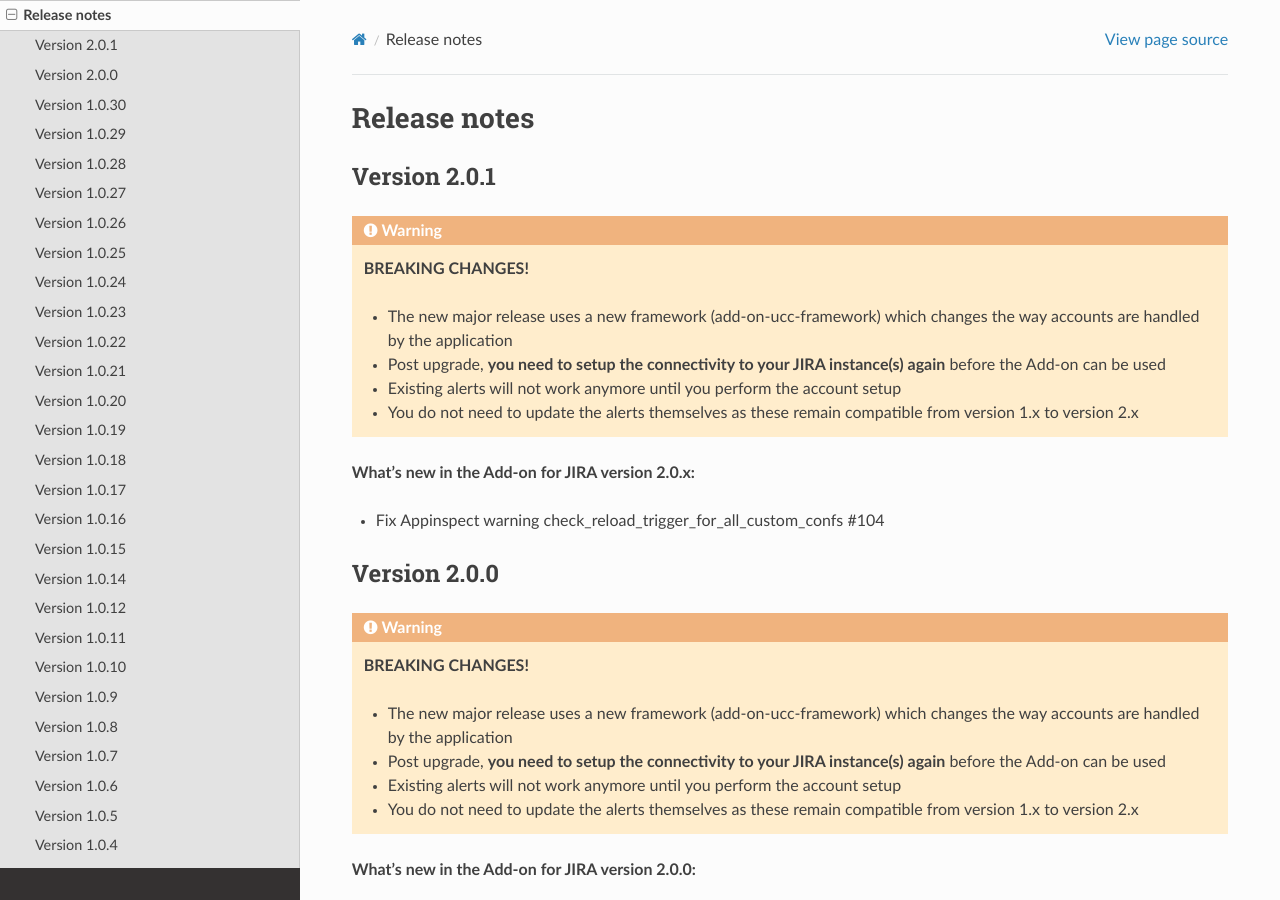
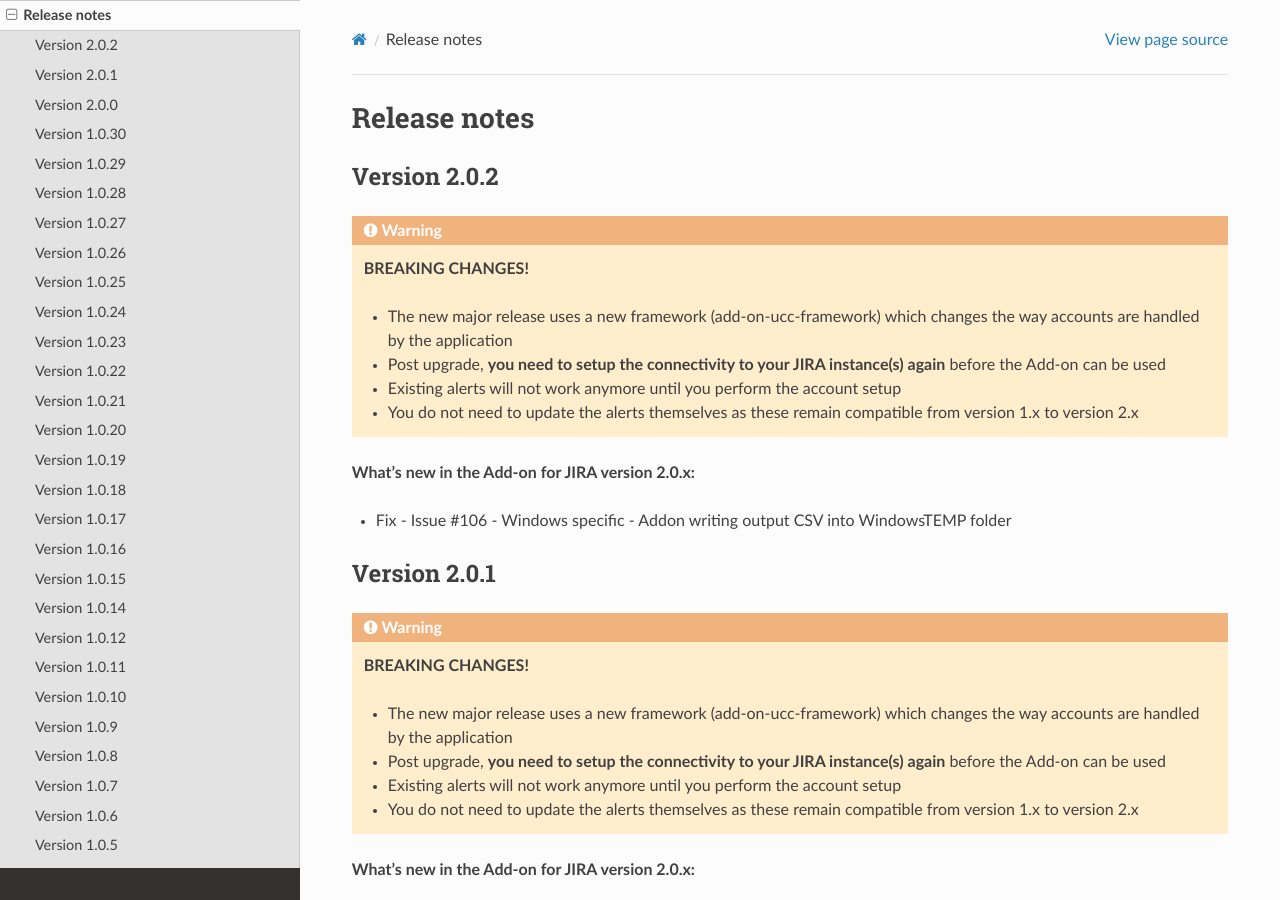
Before and after one commit to guilhemmarchand/TA-jira-service-desk-simple-addon, a Sphinx documentation site: the page built from docs/releasenotes.rst, in a window 1280 px wide and 900 px high. Built offline with Sphinx 7.4.7 and the Read the Docs theme 2.0.0, drawn with Linux system fonts in a browser that asks for light colours.

Commit message:
Fix Issue #106

```diff
--- a/docs/releasenotes.rst
+++ b/docs/releasenotes.rst
@@ -1,5 +1,19 @@
 Release notes
 #############
+
+Version 2.0.2
+=============
+
+.. warning:: **BREAKING CHANGES!**
+
+    - The new major release uses a new framework (add-on-ucc-framework) which changes the way accounts are handled by the application
+    - Post upgrade, **you need to setup the connectivity to your JIRA instance(s) again** before the Add-on can be used
+    - Existing alerts will not work anymore until you perform the account setup
+    - You do not need to update the alerts themselves as these remain compatible from version 1.x to version 2.x
+
+**What's new in the Add-on for JIRA version 2.0.x:**
+
+- Fix - Issue #106 - Windows specific - Addon writing output CSV into Windows\TEMP folder
 
 Version 2.0.1
 =============
--- a/globalConfig.json
+++ b/globalConfig.json
@@ -690,11 +690,10 @@
         }
     ],
     "meta": {
-        "apiVersion": "3.2.0",
         "name": "TA-jira-service-desk-simple-addon",
         "restRoot": "ta_service_desk_simple_addon",
-        "version": "2.0.1",
+        "version": "2.0.2",
         "displayName": "JIRA Service Desk simple addon",
-        "schemaVersion": "0.0.2"
+        "schemaVersion": "0.0.3"
     }
 }
--- a/version.txt
+++ b/version.txt
@@ -1 +1 @@
-version = 2.0.1
+version = 2.0.2
```
Also changed, not shown: 2 other files.
